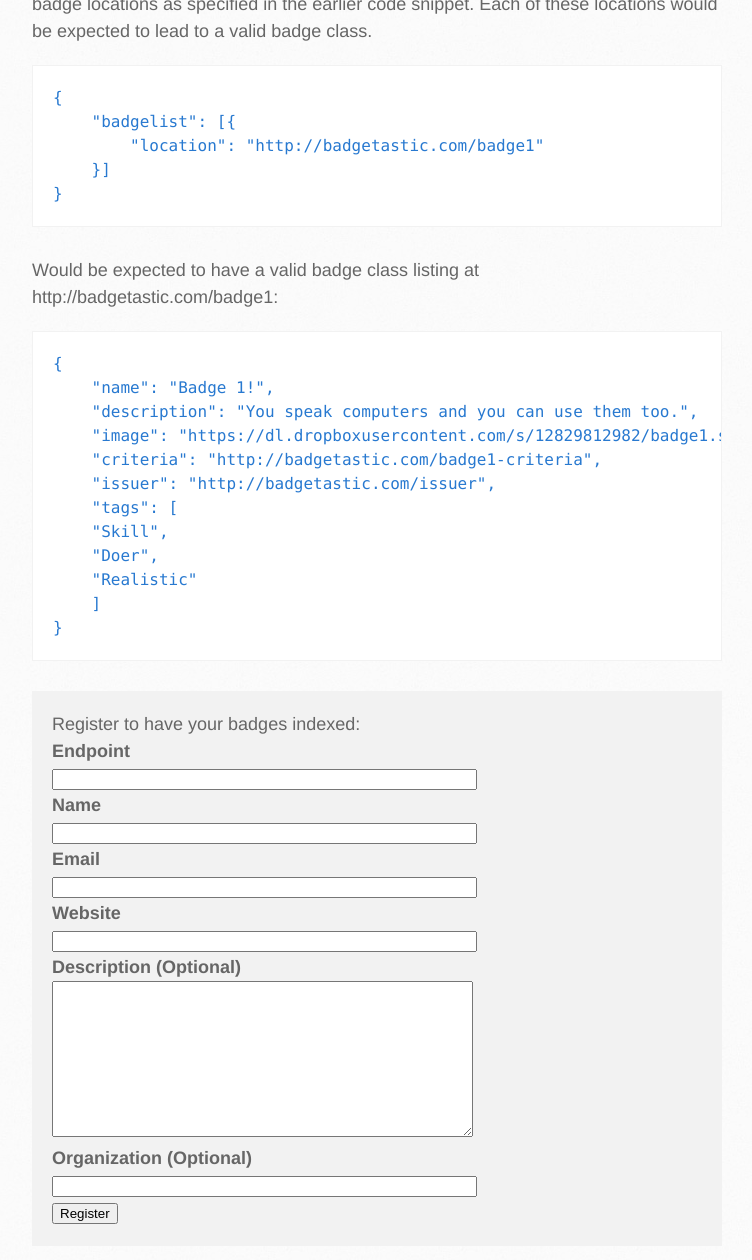
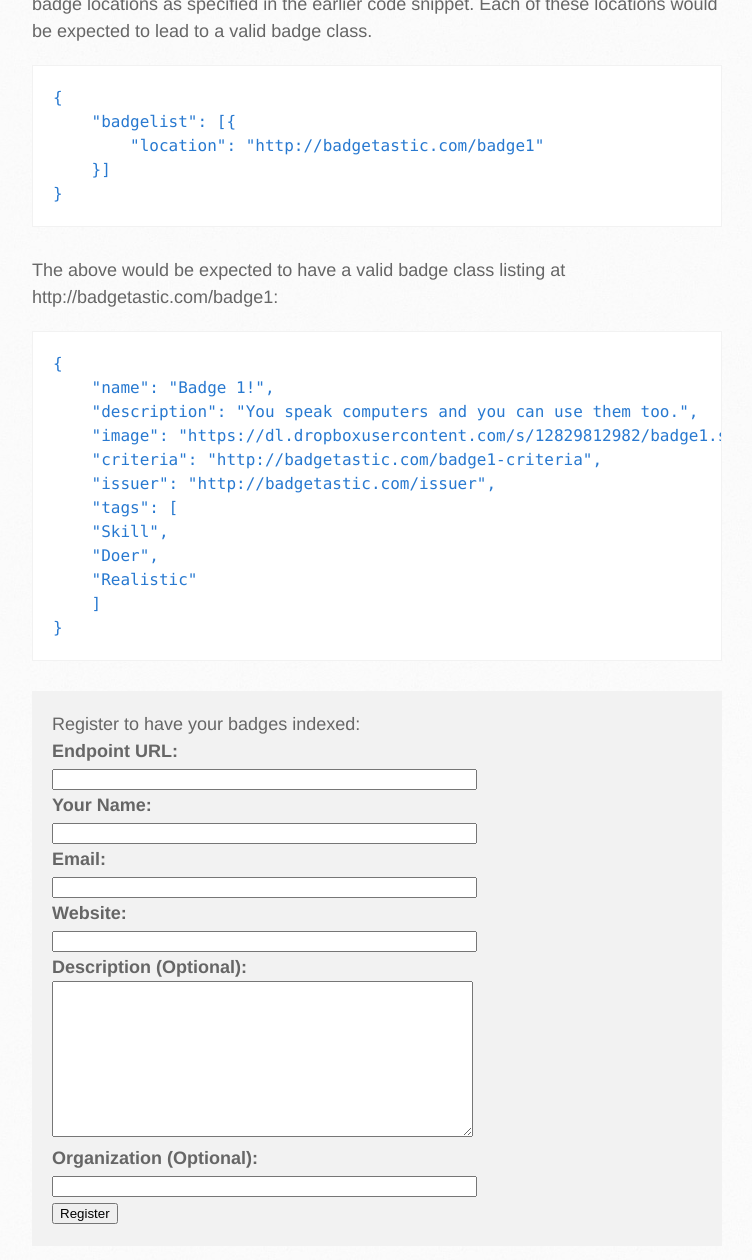
Before and after one commit to OpenWorksGroup/openbadges-directory, a Jekyll site: the page built from index.markdown, in a window 1280 px wide and 1400 px high, scrolled down 976 px, cut to the strip 0-1260 px from the top of the window. Shown: the whole strip, without its empty margins (138-890 px from the left). Built offline with Jekyll 4.4.1, drawn with Linux system fonts in a browser that asks for light colours; Markdown is read by kramdown in place of the engine named in the settings.

Commit message:
page work

```diff
--- a/_includes/registration-form.html
+++ b/_includes/registration-form.html
@@ -13,32 +13,32 @@
   <form ng-submit="register()" ng-if="!success">
     Register to have your badges indexed:<br/>
     <label>
-      <span>Endpoint</span>
+      <span>Endpoint URL:</span>
       <input type="text" name="endpoint" value="" ng-model="registerData.endpoint" size="50"/>
       <span class="error" ng-model="errors.endpoint.message">{{errors.endpoint.message}}</span>
     </label>
     <label>
-      <span>Name</span>
+      <span>Your Name:</span>
       <input type="text" name="name" value="" ng-model="registerData.name" size="50"/>
       <span class="error" ng-model="errors.name.message">{{errors.name.message}}</span>
     </label>
     <label>
-      <span>Email</span>
+      <span>Email:</span>
       <input type="text" name="email" value="" ng-model="registerData.email" size="50"/>
       <span class="error" ng-model="errors.email.message">{{errors.email.message}}</span>
     </label>
     <label>
-      <span>Website</span>
+      <span>Website:</span>
       <input type="text" name="website" value="" ng-model="registerData.website" size="50"/>
       <span class="error" ng-model="errors.website.message">{{errors.website.message}}</span>
     </label>
     <label>
-      <span>Description (Optional)</span>
+      <span>Description (Optional):</span>
       <textarea name="description" ng-model="registerData.description" rows="10" cols="50"></textarea>
       <span class="error" ng-model="errors.description.message">{{errors.description.message}}</span>
     </label>
     <label>
-      <span>Organization (Optional)</span>
+      <span>Organization (Optional):</span>
       <input type="text" name="organization" value="" ng-model="registerData.organization" size="50"/>
       <span class="error" ng-model="errors.organization.message">{{errors.organization.message}}</span>
     </label>
--- a/index.markdown
+++ b/index.markdown
@@ -29,7 +29,7 @@ When the directory retrieves a badge listing it collects up all of the locations
         }]
     }
 
-Would be expected to have a valid badge class listing at http://badgetastic.com/badge1:
+The above would be expected to have a valid badge class listing at http://badgetastic.com/badge1:
 
     {
         "name": "Badge 1!",
@@ -46,7 +46,7 @@ Would be expected to have a valid badge class listing at http://badgetastic.com/
 
 {% include registration-form.html %}
 
-* * *
+***
 
 ## Quick Start
 
```
